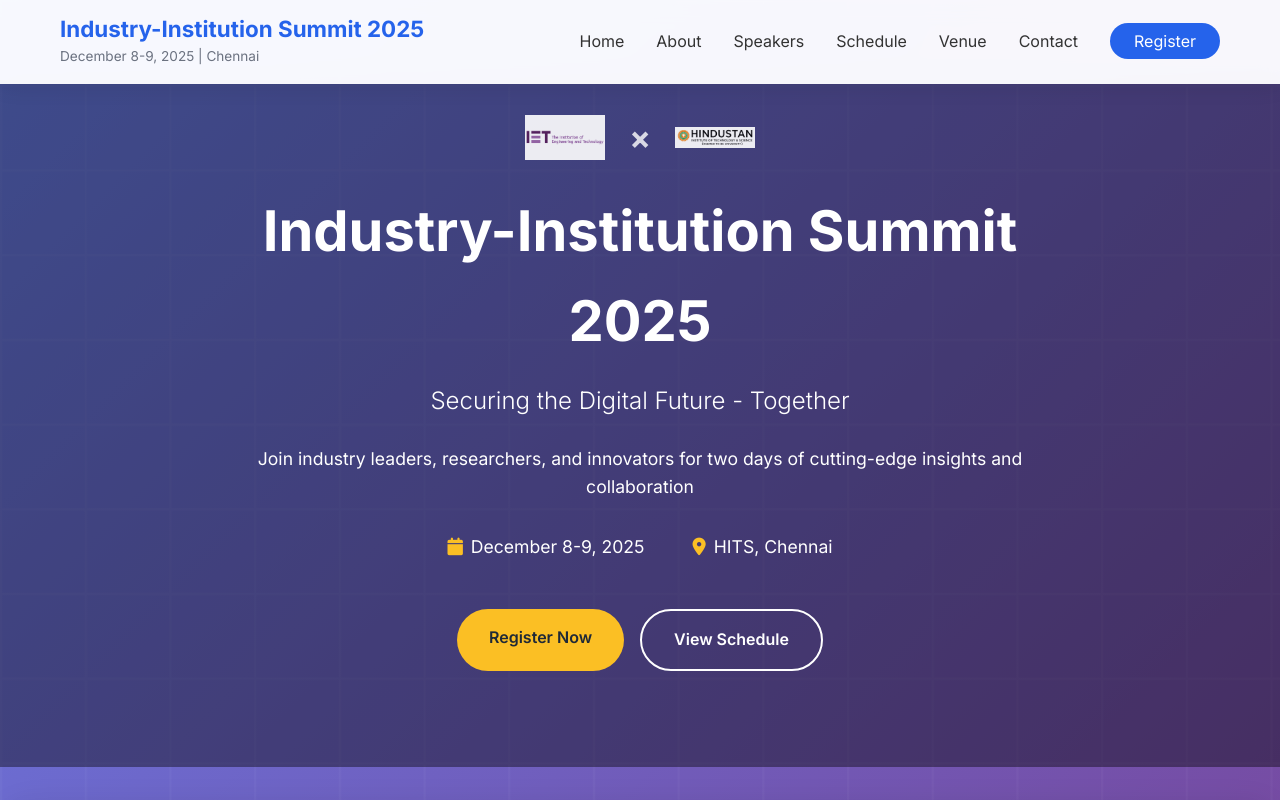
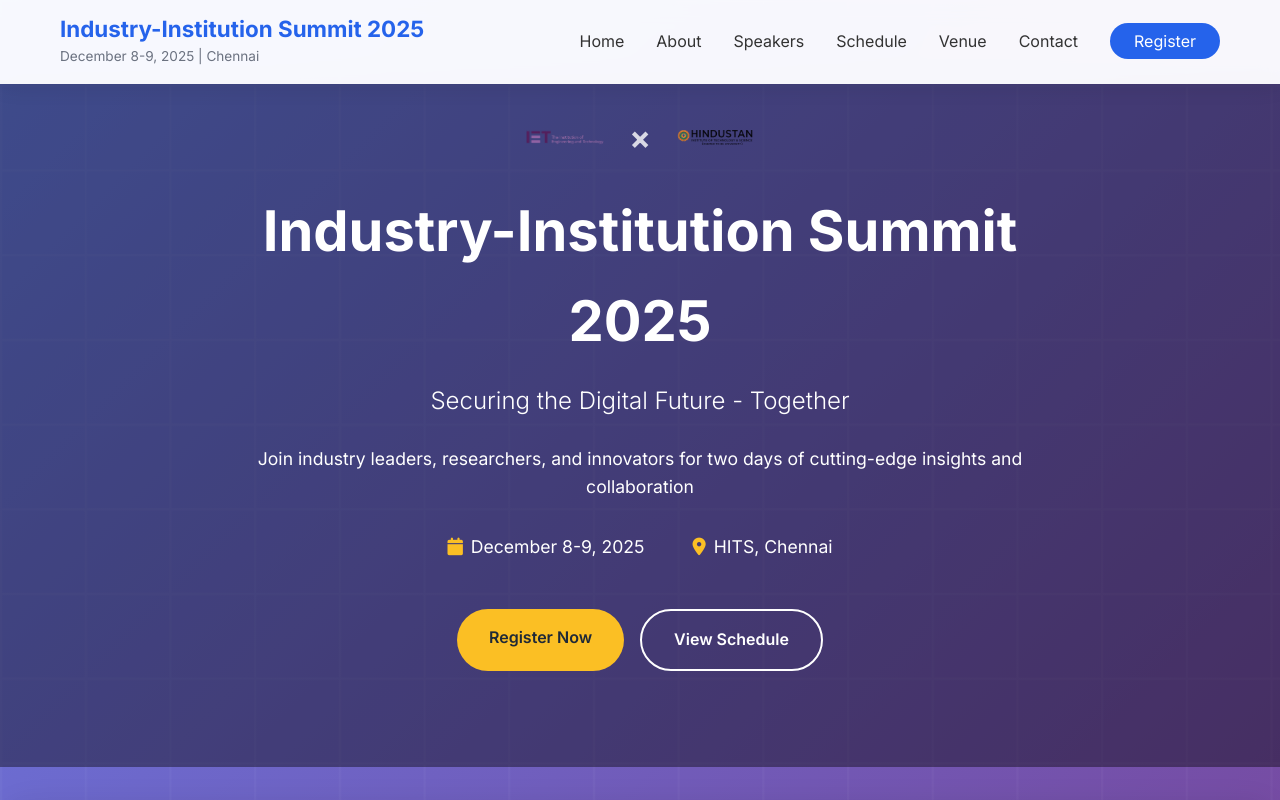
Before and after one commit to avinash1166/industry-institution-summit-2025, a plain HTML site: page index.html in a window 1280 px wide. Shown: the top 800 px of the page. Drawn offline with Linux system fonts and the light colour scheme.

Commit message:
Update hero section to use background-removed logos for cleaner appearance

```diff
--- a/index.html
+++ b/index.html
@@ -50,9 +50,9 @@
                     <div class="hero-content">
                         <div class="hero-logo">
                             <div class="collaboration-logos">
-                                <img src="assets/images/iet_main_logo.png" alt="IET" class="hero-iet-logo">
+                                <img src="assets/images/iet_main_logo-removebg-preview.png" alt="IET" class="hero-iet-logo">
                                 <span class="collaboration-symbol">×</span>
-                                <img src="assets/images/new_hits_logo.png" alt="HITS" class="hero-hits-logo">
+                                <img src="assets/images/new_hits_logo-removebg-preview.png" alt="HITS" class="hero-hits-logo">
                             </div>
                         </div>
                         <h1 class="hero-title">Industry-Institution Summit 2025</h1>
```
Also changed, not shown: assets/images/iet_main_logo-removebg-preview.png (added), assets/images/new_hits_logo-removebg-preview.png (added).
